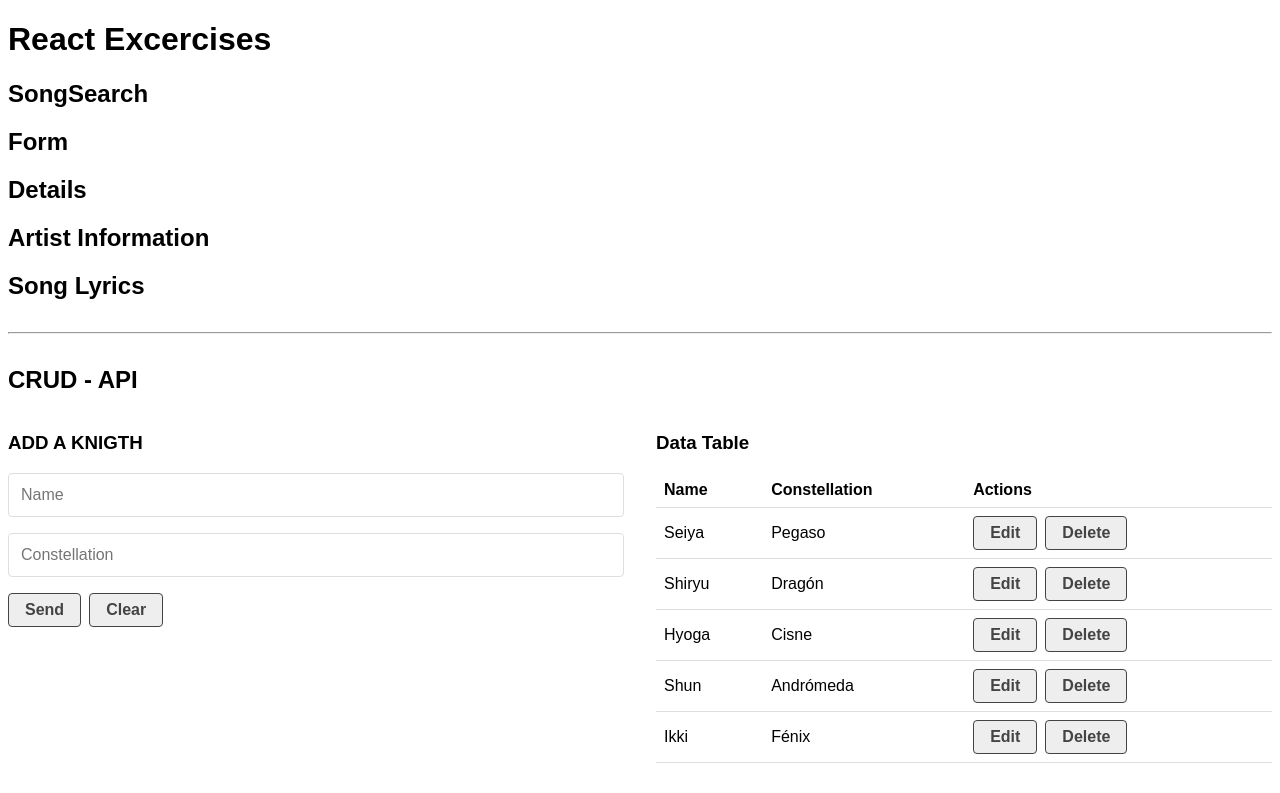
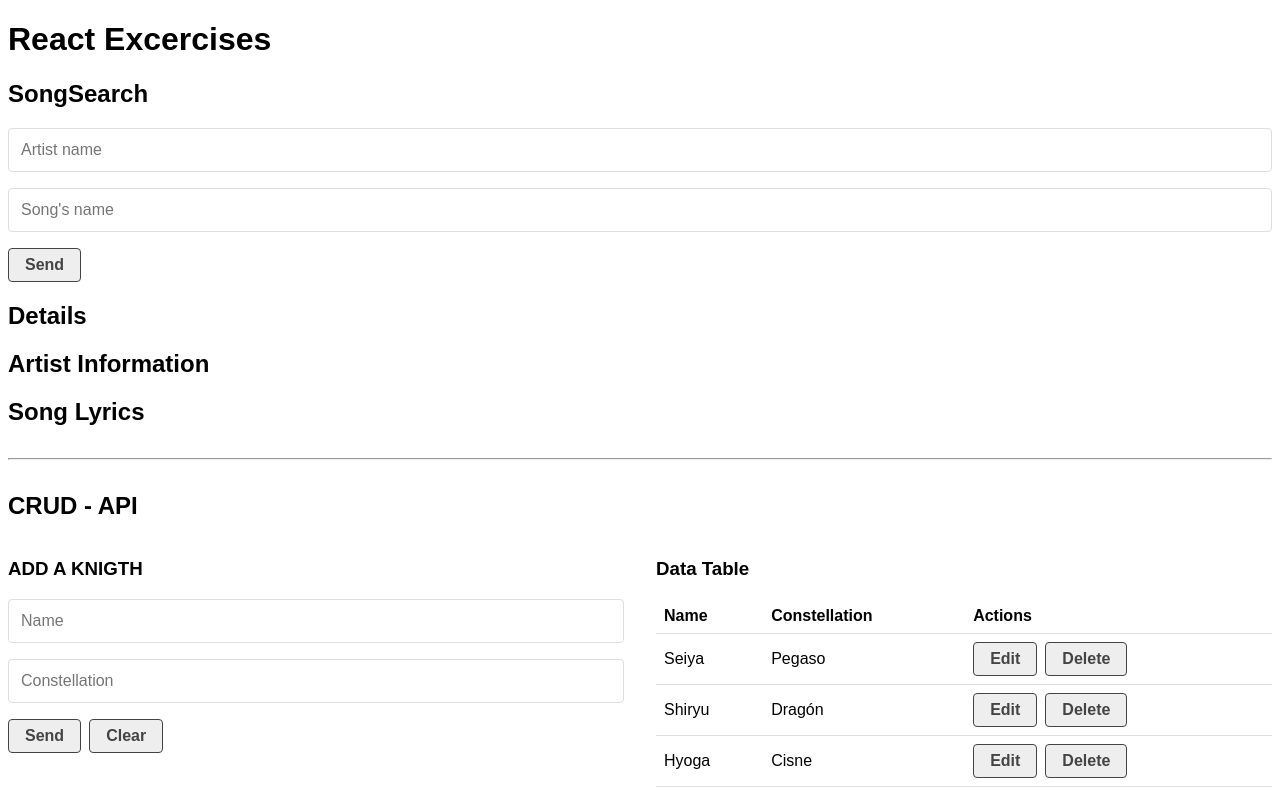
Before and after one commit to 2018030429/react-course-jm, a React (Create React App) app in the folder practicas/: page / in a window 1280 px wide. Shown: the top 793 px of the page. Built offline with nearby package versions, Linux system fonts and the light colour scheme; data requests are answered from the project's data file.

Commit message:
songsearch (2/5)

```diff
--- a/practicas/src/components/SongForm.js
+++ b/practicas/src/components/SongForm.js
@@ -1,9 +1,44 @@
-import React from 'react'
+import React, { useState } from 'react'
+
+const initialForm = {
+  artist: "",
+  song: ""
+}
 
 const SongForm = ({ handleSearch }) => {
+
+  const [form, setForm] = useState(initialForm);
+
+  const hasFormEmptyValues = () => [form.artist, form.song].includes("");
+
+  const handleChange = (e) => {
+    setForm({
+      ...form,
+      [e.target.name]: e.target.value
+    });
+  };
+
+  const handleSubmit = (e) => {
+    e.preventDefault();
+
+    if (hasFormEmptyValues()) {
+      alert("There are empty data");
+      return;
+    }
+
+    handleSearch(form);
+    setForm(initialForm);
+  }
+
   return (
     <div>
-      <h2> Form </h2>
+      <form onSubmit={ handleSubmit }>
+        <input type="text" name="artist" placeholder="Artist name"
+          onChange={ handleChange } value={ form.artist } />
+        <input type="text" name="song" placeholder="Song's name"
+          onChange={ handleChange } value={ form.song } />
+        <input type="submit" value="Send" />
+      </form>
     </div>
   )
 }
--- a/practicas/src/components/SongSearch.js
+++ b/practicas/src/components/SongSearch.js
@@ -12,7 +12,7 @@ const SongSearch = () => {
   const [loading, setLoading] = useState(false);
 
   const handleSearch = (data) => {
-    console.log(data);
+    setSearch(data)
   }
 
   return (
```
